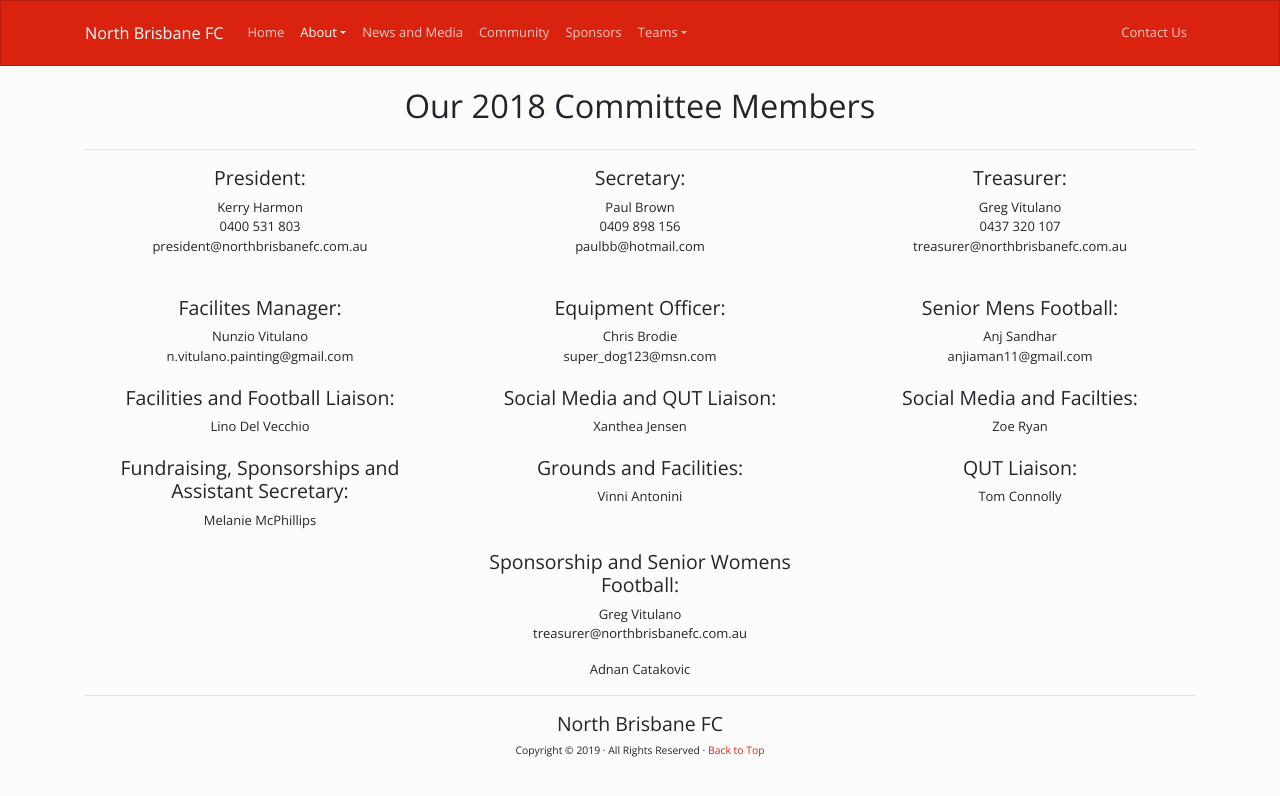
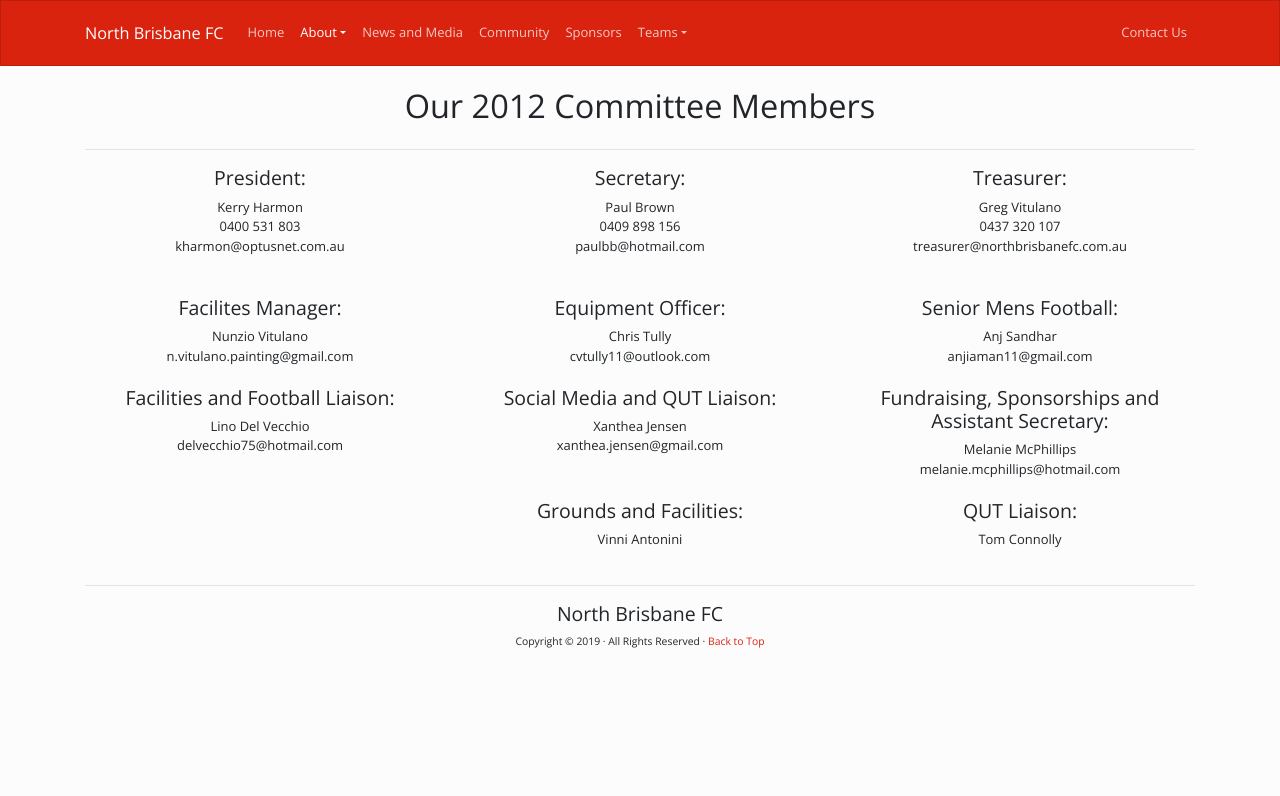
Before and after one commit to technicalnbfc/technicalnbfc.github.io, a Jekyll site: the page built from about/committee.html, in a window 1280 px wide. Shown: the top 796 px of the page. Built offline with Jekyll 4.4.1, drawn with Linux system fonts in a browser that asks for light colours; nearby versions of some CDN libraries.

```diff
--- a/about/committee.html
+++ b/about/committee.html
@@ -5,24 +5,24 @@ title: Committee
 <div class="container text-center">
   <div class="row top-buffer">
     <div class="col">
-      <h1 class="text-center">Our 2018 Committee Members</h1>
+      <h1 class="text-center">Our 2012 Committee Members</h1>
     </div>
   </div>
   <hr>
   <div class="row">
-    <div class="col-md-4">
+    <div class="col-4">
       <h4>President:</h4>
       <p class="mb-0">Kerry Harmon</p>
       <p class="mb-0">0400 531 803</p>
-      <p class="mb-0">president@northbrisbanefc.com.au</p>
+      <p class="mb-0">kharmon@optusnet.com.au</p>
     </div>
-    <div class="col-md-4">
+    <div class="col-4">
       <h4>Secretary:</h4>
       <p class="mb-0">Paul Brown</p>
       <p class="mb-0">0409 898 156</p>
       <p class="mb-0">paulbb@hotmail.com</p>
     </div>
-    <div class="col-md-4">
+    <div class="col-4">
       <h4>Treasurer:</h4>
       <p class="mb-0">Greg Vitulano</p>
       <p class="mb-0">0437 320 107</p>
@@ -31,17 +31,17 @@ title: Committee
   </div>
   <br>
   <div class="row top-buffer">
-    <div class="col-md-4">
+    <div class="col-4">
       <h4>Facilites Manager:</h4>
       <p class="mb-0">Nunzio Vitulano</p>
       <p class="mb-0">n.vitulano.painting@gmail.com</p>
     </div>
-    <div class="col-md-4">
+    <div class="col-4">
       <h4>Equipment Officer:</h4>
-      <p class="mb-0">Chris Brodie</p>
-      <p class="mb-0">super_dog123@msn.com</p>
+      <p class="mb-0">Chris Tully</p>
+      <p class="mb-0">cvtully11@outlook.com</p>
     </div>
-    <div class="col-md-4">
+    <div class="col-4">
       <h4>Senior Mens Football:</h4>
       <p class="mb-0">Anj Sandhar</p>
       <p class="mb-0">anjiaman11@gmail.com</p>
@@ -49,48 +49,36 @@ title: Committee
   </div>
   <br>
   <div class="row">
-    <div class="col-md-4">
+    <div class="col-4">
       <h4>Facilities and Football Liaison:</h4>
       <p class="mb-0">Lino Del Vecchio</p>
-      <!-- <p class="mb-0">email@address.com</p> -->
+      <p class="mb-0">delvecchio75@hotmail.com</p>
     </div>
-    <div class="col-md-4">
+    <div class="col-4">
       <h4>Social Media and QUT Liaison:</h4>
       <p class="mb-0">Xanthea Jensen</p>
-      <!-- <p class="mb-0">email@address.com</p> -->
+      <p class="mb-0">xanthea.jensen@gmail.com</p>
     </div>
-    <div class="col-md-4">
-      <h4>Social Media and Facilties:</h4>
-      <p class="mb-0">Zoe Ryan</p>
+    <div class="col-4">
+      <h4>Fundraising, Sponsorships and Assistant Secretary:</h4>
+      <p class="mb-0">Melanie McPhillips</p>
+      <p class="mb-0">melanie.mcphillips@hotmail.com</p>
     </div>
   </div>
   <br>
   <div class="row">
-    <div class="col-md-4">
-      <h4>Fundraising, Sponsorships and Assistant Secretary:</h4>
-      <p class="mb-0">Melanie McPhillips</p>
-    </div>
-    <div class="col-md-4">
+    <div class="col-4">
+      </div>
+    <div class="col-4">
       <h4>Grounds and Facilities:</h4>
       <p class="mb-0">Vinni Antonini</p>
     </div>
-    <div class="col-md-4">
+    <div class="col-4">
       <h4>QUT Liaison:</h4>
       <p class="mb-0">Tom Connolly</p>
 
     </div>
   </div>
   <br>
-  <div class="row">
-    <div class="col-md-4">
-    </div>
-    <div class="col-md-4">
-      <h4>Sponsorship and Senior Womens Football:</h4>
-      <p class="mb-0">Greg Vitulano</p>
-      <p>treasurer@northbrisbanefc.com.au</p>
-      <p class="mb-0">Adnan Catakovic</p>
-    </div>
-    <div class="col-md-4">
-	</div>
   </div>
 </div>
```
